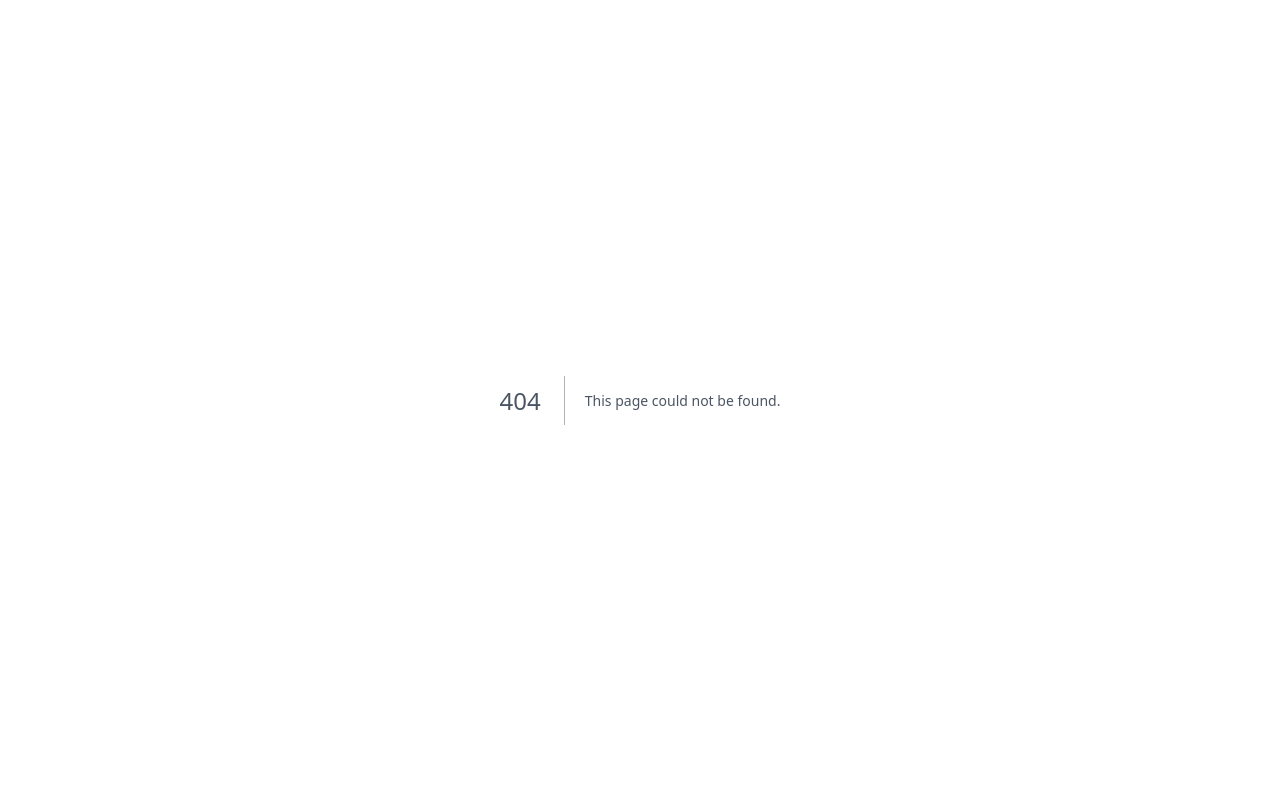
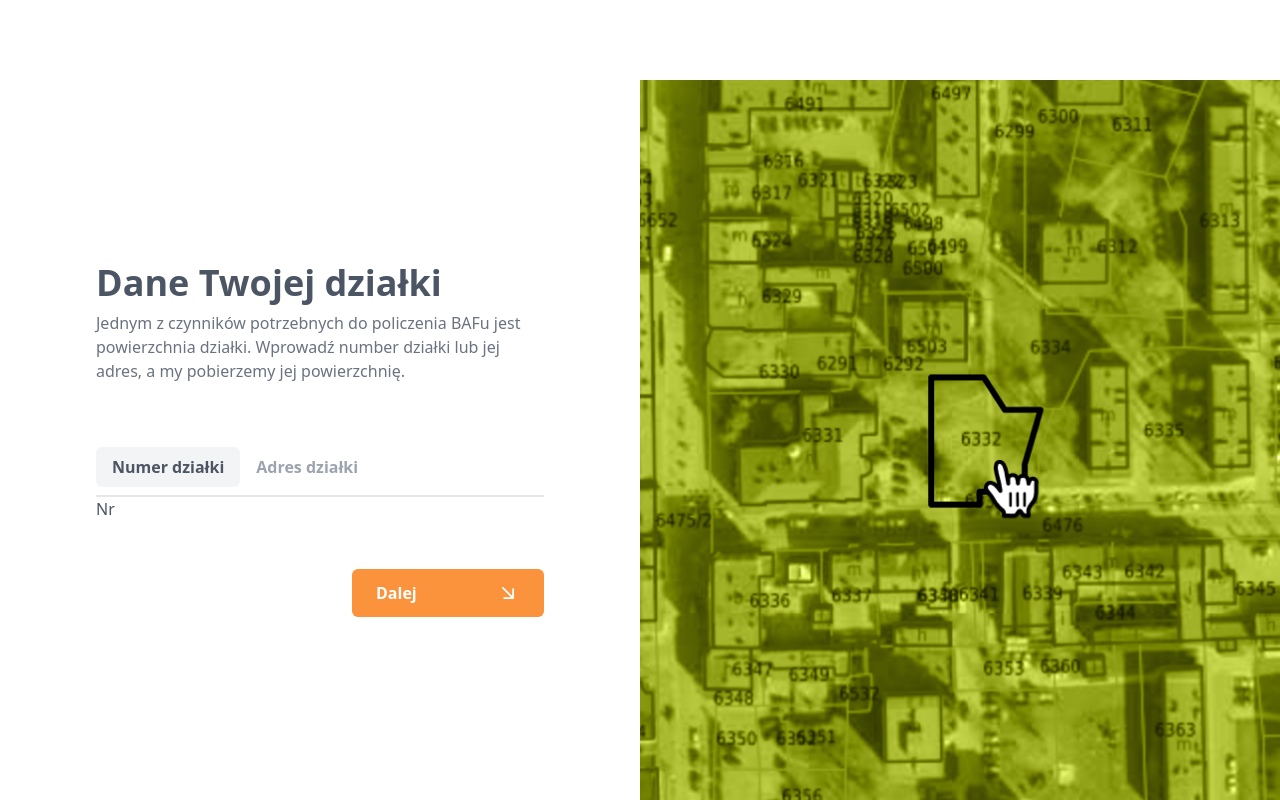
Before and after one commit to kunertmichal/baf-fe, a Next.js app: page /znajdz-dzialke in a window 1280 px wide. Before the commit this address had no page. Built offline with nearby package versions, Linux system fonts and the light colour scheme.

Commit message:
add plot tabs

```diff
--- a/package.json
+++ b/package.json
@@ -10,6 +10,7 @@
   },
   "dependencies": {
     "@heroicons/react": "^2.0.18",
+    "@radix-ui/react-tabs": "^1.0.4",
     "@types/node": "20.3.3",
     "@types/react": "18.2.14",
     "@types/react-dom": "18.2.6",
--- /dev/null
+++ b/src/components/BackgroundColumn.tsx
@@ -0,0 +1,16 @@
+import { classNames } from '@/helpers/classNames'
+
+type BackgroundColumnProps = {
+  bgClassName: 'bg-main' | 'bg-plot'
+}
+
+export const BackgroundColumn = ({ bgClassName }: BackgroundColumnProps) => {
+  return (
+    <div
+      className={classNames(
+        'min-h-[calc(100vh-5rem)] bg-cover bg-center',
+        bgClassName
+      )}
+    />
+  )
+}
--- a/src/pages/index.tsx
+++ b/src/pages/index.tsx
@@ -6,14 +6,15 @@ import {
   SecondaryHeadline
 } from '@/components/Typography'
 import { Button } from '@/components/Button/Button'
+import { BackgroundColumn } from '@/components/BackgroundColumn'
 
 export default function Home() {
   return (
     <DefaultLayout>
       <Row className="grid-cols-2">
-        <div className="min-h-[calc(100vh-5rem)] bg-main-bg bg-cover bg-center" />
+        <BackgroundColumn bgClassName="bg-main" />
         <div className="px-24 flex items-center">
-          <div className="w-full max-w-xl">
+          <div className="w-full max-w-xl mx-auto">
             <PrimaryHeadline className="mb-12">Kalkulator BAF</PrimaryHeadline>
             <SecondaryHeadline>
               Czym jest BAF i dlaczego jest ważny?
--- /dev/null
+++ b/src/pages/oblicz-baf.tsx
@@ -0,0 +1,7 @@
+export default function CalculateBAF() {
+  return (
+    <div>
+      <h1>Calculate BAF</h1>
+    </div>
+  )
+}
--- /dev/null
+++ b/src/pages/znajdz-dzialke.tsx
@@ -0,0 +1,49 @@
+import * as Tabs from '@radix-ui/react-tabs'
+import { DefaultLayout } from '@/components/DefaultLayout'
+import { Row } from '@/components/Row'
+import { BackgroundColumn } from '@/components/BackgroundColumn'
+import { Paragraph, PrimaryHeadline } from '@/components/Typography'
+import { Button } from '@/components/Button/Button'
+
+export default function FindPlot() {
+  return (
+    <DefaultLayout>
+      <Row className="grid-cols-2">
+        <div className="px-24 flex items-center">
+          <div className="w-full max-w-xl mx-auto">
+            <PrimaryHeadline className="mb-2">
+              Dane Twojej działki
+            </PrimaryHeadline>
+            <Paragraph className="mb-16">
+              Jednym z czynników potrzebnych do policzenia BAFu jest
+              powierzchnia działki. Wprowadź number działki lub jej adres, a my
+              pobierzemy jej powierzchnię.
+            </Paragraph>
+            <Tabs.Root defaultValue="plot-id">
+              <Tabs.List className="flex space-x-2 border-b-2 pb-2">
+                <Tabs.Trigger
+                  value="plot-id"
+                  className="data-[state='active']:text-gray-600 data-[state='active']:bg-gray-100 py-2 px-4 rounded-md font-semibold text-gray-400 hover:text-gray-600"
+                >
+                  Numer działki
+                </Tabs.Trigger>
+                <Tabs.Trigger
+                  value="plot-address"
+                  className="data-[state='active']:text-gray-600 data-[state='active']:bg-gray-100 p-2 rounded-md font-semibold text-gray-400 hover:text-gray-600"
+                >
+                  Adres działki
+                </Tabs.Trigger>
+              </Tabs.List>
+              <Tabs.Content value="plot-id">Nr</Tabs.Content>
+              <Tabs.Content value="plot-address">Ad</Tabs.Content>
+            </Tabs.Root>
+            <div className="flex justify-end">
+              <Button className="mt-12">Dalej</Button>
+            </div>
+          </div>
+        </div>
+        <BackgroundColumn bgClassName="bg-plot" />
+      </Row>
+    </DefaultLayout>
+  )
+}
--- a/tailwind.config.js
+++ b/tailwind.config.js
@@ -8,7 +8,8 @@ module.exports = {
   theme: {
     extend: {
       backgroundImage: {
-        'main-bg': "url('/main-bg.png')"
+        main: "url('/main-bg.png')",
+        plot: "url('/plot-bg.png')"
       }
     }
   },
```
Also changed, not shown: public/plot-bg.png (added), 1 other file (tests, documents, lock files or other folders).
